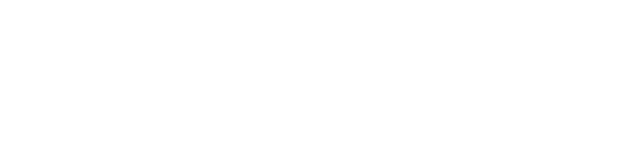
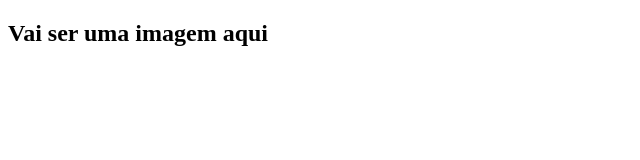
Before and after one commit to laurastutz/aluraplus, a plain HTML site: page index.html in a window 1280 px wide. Shown: the whole page, without its empty margins (0-640 px from the left). Drawn offline with Linux system fonts and the light colour scheme.

Commit message:
Add files via upload

```diff
--- a/index.html
+++ b/index.html
@@ -7,6 +7,7 @@
     <title>site escola</title>
 </head>
 <body>
+    <h2>Vai ser uma imagem aqui</h2>
 
 </body>
 </html>
```
